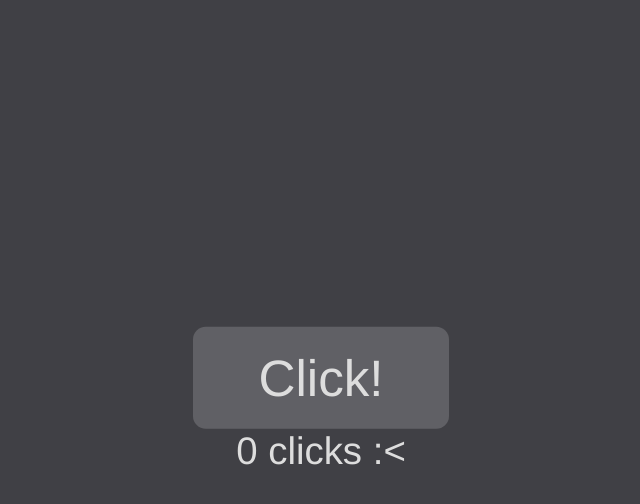
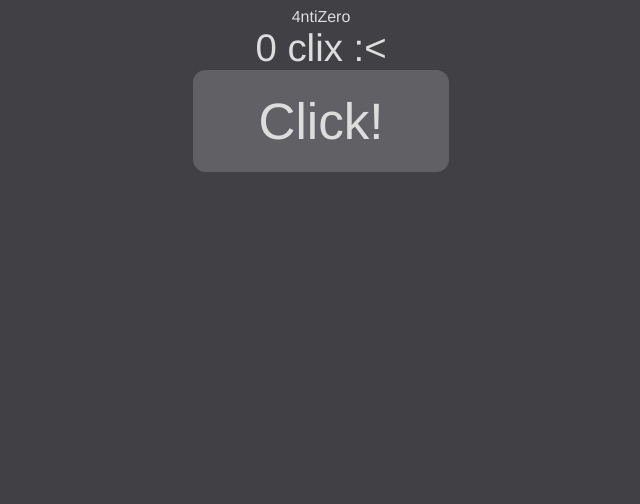
Before and after one commit to 4nzdev/4nz.dev, a plain HTML site: page index.html in a window 1280 px wide. Shown: the whole page, without its empty margins (319-959 px from the left). Drawn offline with Linux system fonts and the light colour scheme.

Commit message:
Update index.html

```diff
--- a/index.html
+++ b/index.html
@@ -5,9 +5,14 @@
   }
 </style>
 
-<div class="center">
-  <button id="click" class="text button" onclick="clik()">Click!</button> <br>
-  <span id="counter" class="text">0 clicks :<</span>
+<div id="header">
+  <span class="text">4ntiZero</span>
+  <div id="border"></div>
+</div>
+
+<div id="game">
+  <span id="counter" class="text">0 clix :<</span> <br>
+  <button id="click" class="text button" onclick="clik()">Click!</button>
 </div>
 
 <link rel="stylesheet" href="style.css">
```
